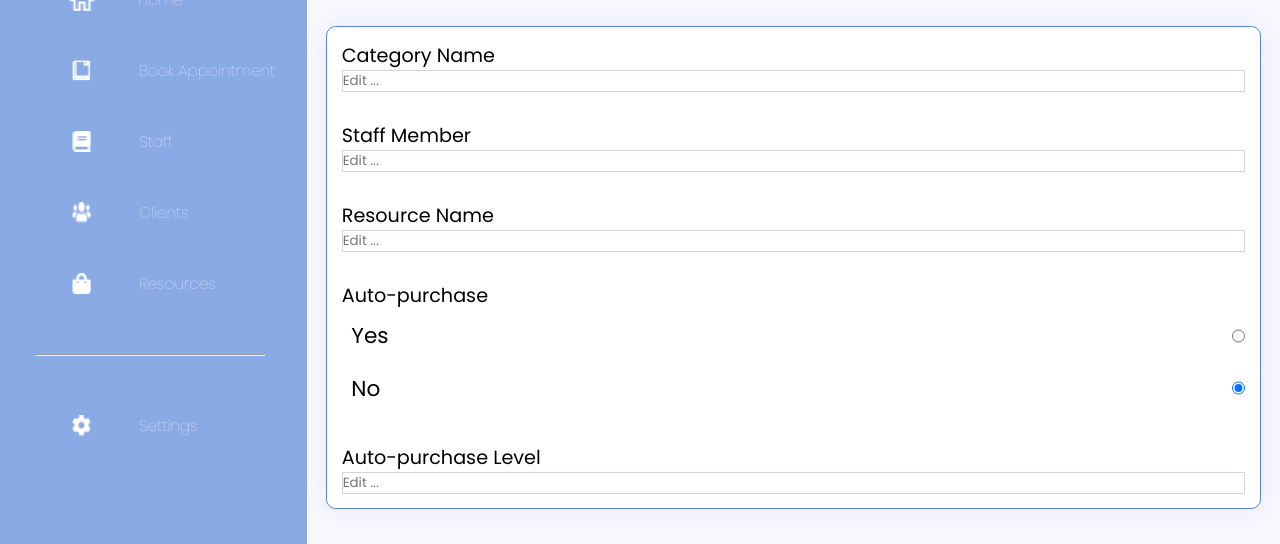
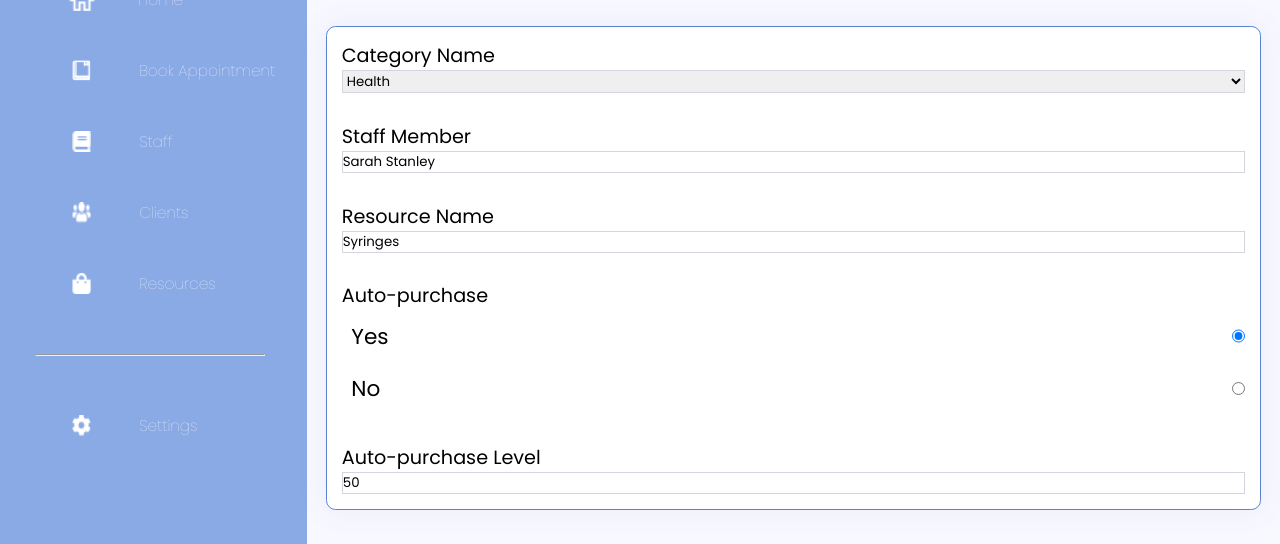
Before and after one commit to nology-tech/verde-client-project, a React (Vite) app: page /home in a window 1280 px wide. Shown: the part 180-724 px from the top of the page. Built offline with nearby package versions, Linux system fonts and the light colour scheme; no server answers; sample sign-in values are in the browser's storage.

Commit message:
Added functionality

```diff
--- a/src/components/ItemRequestCard/ItemRequestCard.scss
+++ b/src/components/ItemRequestCard/ItemRequestCard.scss
@@ -23,8 +23,7 @@
   &__input-box-- {
     border:none;
     color: $clr-primary-lt;
-
-
+    -webkit-appearance: none;
   }
 
   &__input-box--edit-mode {
--- a/src/components/ItemRequestCard/ItemRequestCard.tsx
+++ b/src/components/ItemRequestCard/ItemRequestCard.tsx
@@ -1,20 +1,38 @@
-import { useState } from "react";
+import { ChangeEvent, ChangeEventHandler, useState } from "react";
 import "./ItemRequestCard.scss";
 import Button from "../Button/Button";
+import { ResourceCard } from "../../types/ResourceCardTypes";
 
 type ItemRequestCardProps = {
   id: number;
   placeholder?: string;
   variant: "light" | "dark";
+  resource: ResourceCard
 };
 
 const ItemRequestCard = ({
   id,
   placeholder,
   variant,
+  resource
 }: ItemRequestCardProps) => {
   const [editMode, setEditMode] = useState<boolean>(true);
-  const [autoRenew, setAutoRenew] = useState<boolean>(false);
+  const [autoRenew, setAutoRenew] = useState<boolean>(resource.autoPurchase === "YES");
+  const [resourceName, setResourceName] = useState<string>(resource.resourceName);
+  const [staffMember, setStaffMember] = useState<string>(resource.staffName);
+  const [autoPurchaseLevel, setAutoPurchaseLevel] = useState<string>(resource.autoPurchaseLevel);
+
+  const handleResourceNameInput = (event: ChangeEvent<HTMLInputElement>) =>{
+    setResourceName(event.currentTarget.value);
+  }
+
+  const handleStaffMemberInput = (event: ChangeEvent<HTMLInputElement>) =>{
+    setStaffMember(event.currentTarget.value);
+  }
+
+  const handleAutoPurchaseLevelInput = (event: ChangeEvent<HTMLInputElement>) =>{
+    setAutoPurchaseLevel(event.currentTarget.value);
+  }
 
   const closeEditMode = () => {
     setEditMode(false);
@@ -40,13 +58,17 @@ const ItemRequestCard = ({
       <div className={containerName}>
         <div className="item">
           <label className={`item-container__name`}>Category Name</label>
-          <input
+          <select className={inputClassName} disabled={!editMode}>
+            <option value="">Health</option>
+            <option value="">Stationary</option>
+          </select>
+          {/* <input
             type="text"
             id={`${id}`}
             readOnly={!editMode}
             placeholder={placeholder}
             className={inputClassName}
-          />
+          /> */}
         </div>
         <div className="item">
           <label className={`${id}`}>Staff Member</label>
@@ -54,8 +76,11 @@ const ItemRequestCard = ({
             type="text"
             id={`${id}`}
             readOnly={!editMode}
+            value={staffMember}
             placeholder={placeholder}
             className={inputClassName}
+            onChange={handleStaffMemberInput}
+
           />
         </div>
         <div className="item">
@@ -64,8 +89,10 @@ const ItemRequestCard = ({
             type="text"
             id={`${id}`}
             readOnly={!editMode}
+            value={resourceName}
             placeholder={placeholder}
             className={inputClassName}
+            onChange={handleResourceNameInput}
           />
         </div>
         <div className="item">
@@ -103,6 +130,8 @@ const ItemRequestCard = ({
             readOnly={!editMode}
             placeholder={placeholder}
             className={inputClassName}
+            onChange={handleAutoPurchaseLevelInput}
+            value={autoPurchaseLevel}
           />
         </div>
       </div>
--- a/src/data/ResourceCardLists.ts
+++ b/src/data/ResourceCardLists.ts
@@ -1,4 +1,6 @@
-export const ResourceCardList1 = [
+import { ResourceCard } from "../types/ResourceCardTypes";
+
+export const ResourceCardList1 : ResourceCard[] = [
   {
     staffName: "Sarah Stanley",
     id: 1,
@@ -6,7 +8,7 @@ export const ResourceCardList1 = [
     quantityRemaining: 300,
     costPerUnit: "12.99",
     autoPurchase: "YES",
-    autoPurchaseLevel: 50,
+    autoPurchaseLevel: "50",
     path: "/healthresource/1"
   },
   {
@@ -16,7 +18,7 @@ export const ResourceCardList1 = [
     quantityRemaining: 300,
     costPerUnit: "12.99",
     autoPurchase: "YES",
-    autoPurchaseLevel: 100,
+    autoPurchaseLevel: "100",
     path: "/healthresource/2",
   },
   {
--- a/src/pages/Home/Home.tsx
+++ b/src/pages/Home/Home.tsx
@@ -8,6 +8,7 @@ import { useNavigate } from "react-router";
 import { logout } from "../../firebase";
 import Button from "../../components/Button/Button";
 import ItemRequestCard from "../../components/ItemRequestCard/ItemRequestCard";
+import { ResourceCardList1 } from "../../data/ResourceCardLists";
 type HomeProps = {
   variant: "light" | "dark";
 
@@ -35,7 +36,7 @@ const Home = ({ variant }: HomeProps) => {
           onClick={handleLogout}
         />
         <div className="main__container">
-       <ItemRequestCard variant={variant} id={0}  placeholder={"Edit ..."}/>
+       <ItemRequestCard resource={ResourceCardList1[0]} variant={variant} id={0}  placeholder={"Edit ..."}/>
         </div>
       </main>
     </Layout>
```
Also changed, not shown: src/types/ResourceCardTypes.ts (+13 -0 lines).
